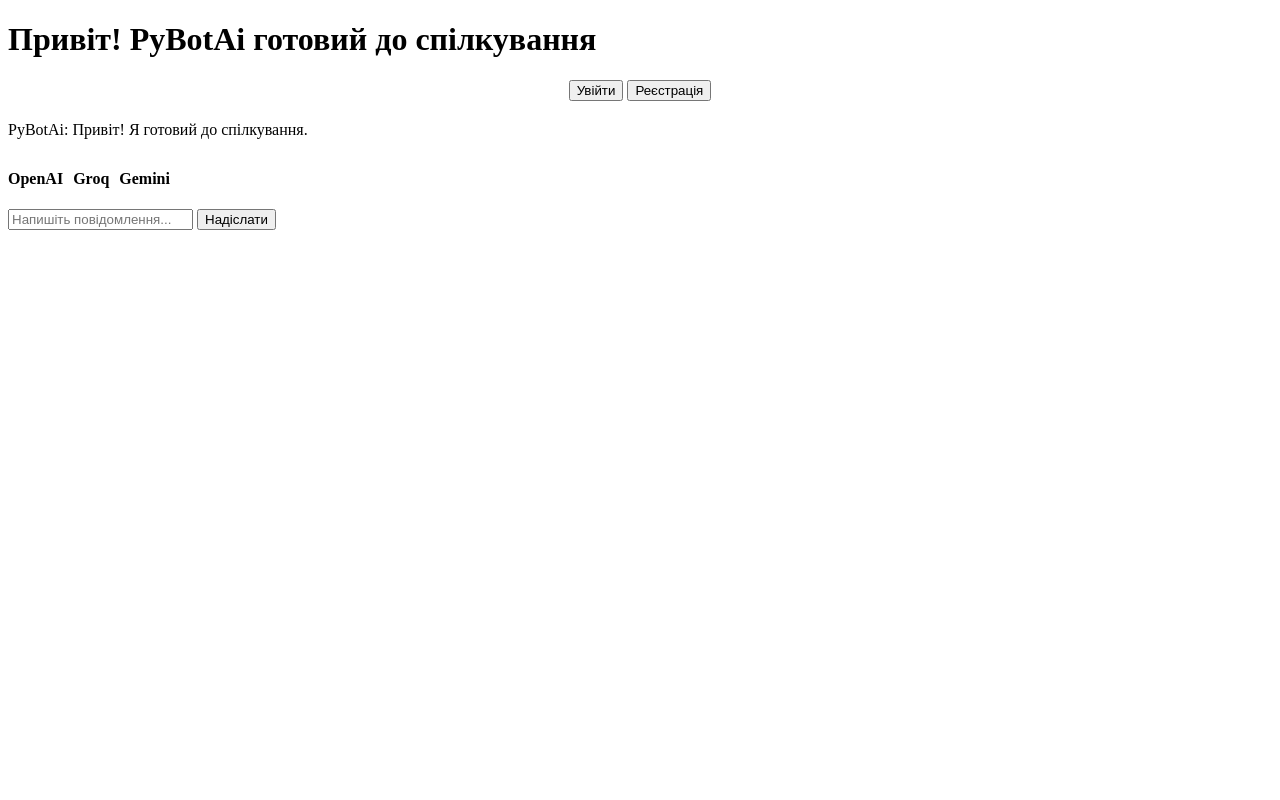
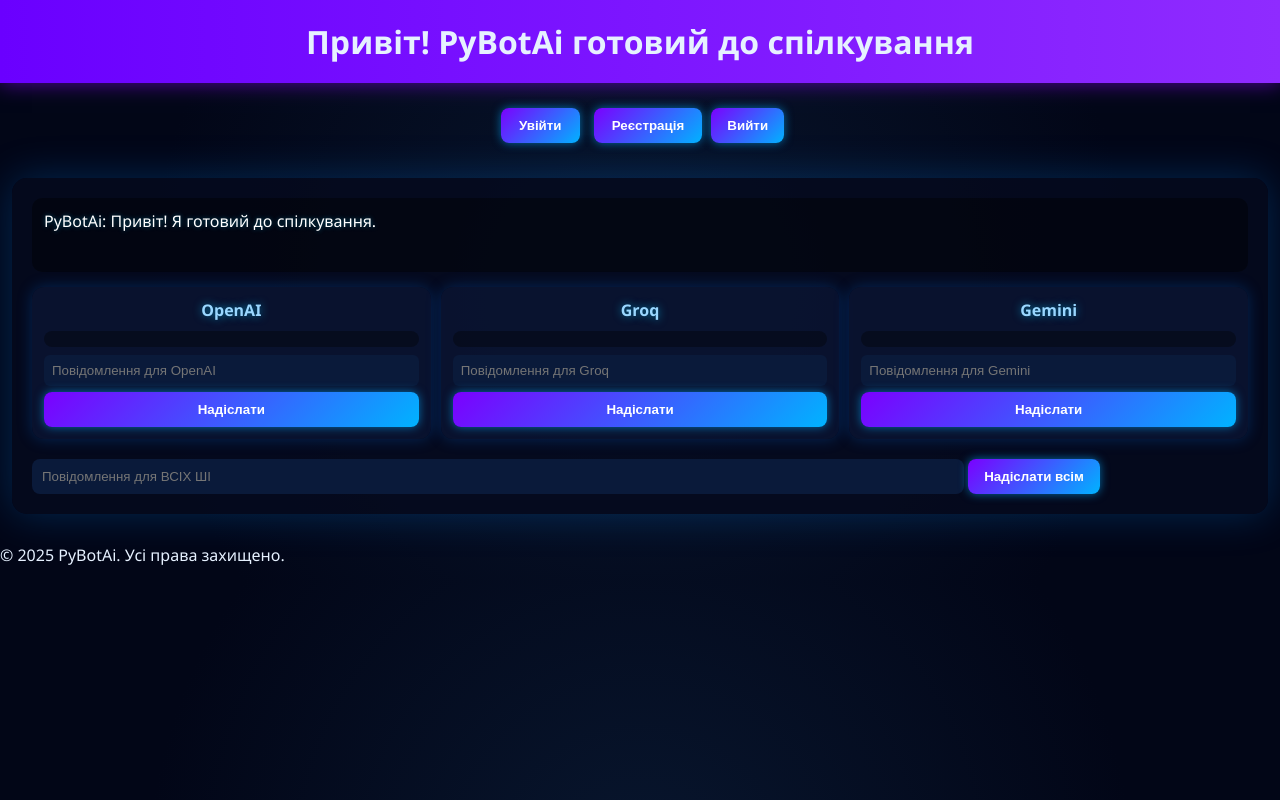
Before and after one commit to vladyslava-martyniuk/PYbotAI, a FastAPI app: page / in a window 1280 px wide. Run offline with FastAPI, Linux system fonts and the light colour scheme.

Commit message:
need to fix

```diff
--- a/main.py
+++ b/main.py
@@ -6,9 +6,11 @@
 from sqlalchemy.orm import Session
 from werkzeug.security import generate_password_hash, check_password_hash
 from pydantic import BaseModel
+from datetime import date
 
 from base import Base, engine, get_db
-from models.models_users import User
+from models.models_users import User, Review
+from models.models_ai import AiApi, AiApiModel
 
 # === Сервіси ШІ ===
 from services.openAi_service import OpenAiService
@@ -34,25 +36,45 @@
 # === База ===
 Base.metadata.create_all(bind=engine)
 
-# === Startup: ініціалізація ШІ ===
+# ==================== Startup ====================
 @app.on_event("startup")
 def startup_event():
+    # Ініціалізація ШІ
     app.state.openai_service = OpenAiService()
     app.state.groq_service = GroqService()
     app.state.gemini_service = GeminiService()
 
+    # Ініціалізація AiApi та AiApiModel
+    db: Session = next(get_db())
+    try:
+        if db.query(AiApi).count() == 0:
+            openai_api = AiApi(name="OpenAI", url="https://api.openai.com")
+            groq_api = AiApi(name="Groq", url="https://api.groq.com")
+            gemini_api = AiApi(name="Gemini", url="https://api.gemini.com")
+            db.add_all([openai_api, groq_api, gemini_api])
+            db.commit()
 
-# ================= INDEX =================
+            # Додаємо моделі
+            db.add_all([
+                AiApiModel(name="openai", ai_api_id=openai_api.id),
+                AiApiModel(name="groq", ai_api_id=groq_api.id),
+                AiApiModel(name="gemini", ai_api_id=gemini_api.id)
+            ])
+            db.commit()
+    finally:
+        db.close()
+
+# ==================== INDEX ====================
 @app.get("/", response_class=HTMLResponse)
 def index(request: Request):
     return templates.TemplateResponse("index.html", {"request": request})
 
-
-# ================= REGISTER =================
+# ==================== REGISTER ====================
 @app.post("/register")
 def register_user(username: str = Form(...), password: str = Form(...), db: Session = Depends(get_db)):
     if db.query(User).filter(User.username == username).first():
         return JSONResponse(status_code=400, content={"message": "Користувач вже існує"})
+
     hashed = generate_password_hash(password)
     user = User(username=username, password=hashed, email=f"{username}@test.com", age=18, role_id=1)
     db.add(user)
@@ -60,8 +82,7 @@
     db.refresh(user)
     return JSONResponse({"message": "Користувача створено"})
 
-
-# ================= LOGIN =================
+# ==================== LOGIN ====================
 @app.post("/login")
 def login_user(username: str = Form(...), password: str = Form(...), db: Session = Depends(get_db)):
     user = db.query(User).filter(User.username == username).first()
@@ -69,9 +90,7 @@
         return JSONResponse(status_code=400, content={"detail": "Неправильний логін або пароль"})
     return JSONResponse({"message": "Вхід успішний", "username": username})
 
-
-# ================= CRUD USERS =================
-# CREATE
+# ==================== CRUD USERS ====================
 @app.post("/users")
 def create_user_crud(username: str = Form(...), password: str = Form(...), db: Session = Depends(get_db)):
     if db.query(User).filter(User.username == username).first():
@@ -83,13 +102,11 @@
     db.refresh(user)
     return {"id": user.id, "username": user.username}
 
-# READ ALL
 @app.get("/users")
 def get_all_users(db: Session = Depends(get_db)):
     users = db.query(User).all()
     return [{"id": u.id, "username": u.username} for u in users]
 
-# READ ONE
 @app.get("/users/{user_id}")
 def get_user_crud(user_id: int, db: Session = Depends(get_db)):
     user = db.query(User).filter(User.id == user_id).first()
@@ -97,7 +114,6 @@
         raise HTTPException(404, "User not found")
     return {"id": user.id, "username": user.username}
 
-# UPDATE
 @app.put("/users/{user_id}")
 def update_user_crud(user_id: int, password: str = Form(...), db: Session = Depends(get_db)):
     user = db.query(User).filter(User.id == user_id).first()
@@ -107,7 +123,6 @@
     db.commit()
     return {"message": "Пароль оновлено"}
 
-# DELETE
 @app.delete("/users/{user_id}")
 def delete_user_crud(user_id: int, db: Session = Depends(get_db)):
     user = db.query(User).filter(User.id == user_id).first()
@@ -117,11 +132,10 @@
     db.commit()
     return {"message": "Користувача видалено"}
 
-
-# ================= CHAT (OpenAI / Groq / Gemini) =================
+# ==================== CHAT ====================
 class AIRequest(BaseModel):
     query: str
-    service: str  # openai / groq / gemini
+    service: str
     temperature: float = 0.7
     max_tokens: int = 150
 
@@ -135,15 +149,28 @@
         "groq": app.state.groq_service,
         "gemini": app.state.gemini_service
     }
-
     service = service_map.get(request.service.lower())
     if not service:
         return AIResponse(result="Невідомий сервіс")
-
     result = service.ask(request.query)
     return AIResponse(result=f"PyBotAi [{request.service.upper()}]: {result}")
 
+# ==================== REVIEW ====================
+class ReviewRequest(BaseModel):
+    service: str   # openai / groq / gemini
+    score: int     # 1-5
 
+@app.post("/review")
+def add_review(data: ReviewRequest, db: Session = Depends(get_db)):
+    ai_model = db.query(AiApiModel).filter(AiApiModel.name == data.service.lower()).first()
+    if not ai_model:
+        return {"status": "ignored"}
+    review = Review(user_id=1, ai_api_model_id=ai_model.id, date=date.today(), score=data.score)
+    db.add(review)
+    db.commit()
+    return {"status": "ok"}
+
+# ==================== RUN ====================
 if __name__ == "__main__":
     import uvicorn
     uvicorn.run("main:app", host="127.0.0.1", port=8000, reload=True)
--- a/static/css/styles.css
+++ b/static/css/styles.css
@@ -0,0 +1,184 @@
+/* ===== ОСНОВА ===== */
+body {
+    margin: 0;
+    font-family: "Segoe UI", Arial, sans-serif;
+    background: radial-gradient(circle at center, #08162e 0%, #020617 70%);
+    color: #e6f1ff;
+}
+
+/* ===== ЗАГОЛОВОК ===== */
+h1 {
+    text-align: center;
+    padding: 20px;
+    margin: 0;
+    background: linear-gradient(90deg, #6a00ff, #8f2bff);
+    box-shadow: 0 0 20px rgba(140, 0, 255, 0.6);
+}
+
+/* ===== КНОПКИ ВХОДУ ===== */
+#loginBtn,
+#registerBtn {
+    padding: 10px 18px;
+    margin: 5px;
+    border-radius: 8px;
+    border: none;
+    cursor: pointer;
+    background: linear-gradient(135deg, #7b00ff, #00b3ff);
+    color: white;
+    font-weight: bold;
+    box-shadow: 0 0 10px rgba(0, 170, 255, 0.6);
+    transition: 0.2s;
+}
+
+#loginBtn:hover,
+#registerBtn:hover {
+    transform: scale(1.05);
+}
+
+/* ===== ЛОГІН / РЕЄСТРАЦІЯ ===== */
+#loginBox,
+#registerBox {
+    width: 300px;
+    margin: 15px auto;
+    padding: 15px;
+    background: rgba(5, 10, 30, 0.85);
+    border-radius: 12px;
+    box-shadow: 0 0 20px rgba(0, 140, 255, 0.25);
+    text-align: center;
+}
+
+#loginBox input,
+#registerBox input {
+    width: 90%;
+    padding: 8px;
+    margin-bottom: 10px;
+    border-radius: 6px;
+    border: none;
+    background: #0a1a3a;
+    color: white;
+}
+
+#loginBox button,
+#registerBox button {
+    margin-top: 5px;
+}
+
+/* ===== ЧАТ ===== */
+#chatBox {
+    width: 95%;
+    max-width: 1400px;
+    margin: 30px auto;
+    background: rgba(5, 10, 30, 0.85);
+    border-radius: 15px;
+    padding: 20px;
+    box-shadow: 0 0 40px rgba(0, 140, 255, 0.25);
+}
+
+/* ===== ІСТОРІЯ КОРИСТУВАЧА ===== */
+#chatHistoryUser {
+    padding: 12px;
+    margin-bottom: 15px;
+    border-radius: 10px;
+    background: rgba(0, 0, 0, 0.4);
+    min-height: 50px;
+}
+
+/* ===== БЛОКИ ШІ ===== */
+#aiResponses {
+    display: flex;
+    gap: 15px;
+    margin-bottom: 20px;
+}
+
+/* ===== ОКРЕМИЙ ШІ-БЛОК ===== */
+.ai-box {
+    flex: 1;
+    background: rgba(10, 20, 50, 0.85);
+    border-radius: 12px;
+    padding: 12px;
+    box-shadow: 0 0 15px rgba(0, 120, 255, 0.25);
+    display: flex;
+    flex-direction: column;
+}
+
+/* Заголовок ШІ */
+.ai-box h4 {
+    text-align: center;
+    margin: 0 0 10px 0;
+    color: #9ad7ff;
+    text-shadow: 0 0 8px rgba(0, 200, 255, 0.6);
+}
+
+/* Чат ШІ */
+.ai-chat {
+    flex: 1;
+    background: rgba(0, 0, 0, 0.35);
+    border-radius: 8px;
+    padding: 8px;
+    margin-bottom: 8px;
+    overflow-y: auto;
+    font-size: 14px;
+}
+
+/* Інпут ШІ */
+.ai-input {
+    padding: 8px;
+    margin-bottom: 6px;
+    border-radius: 6px;
+    border: none;
+    background: #0a1a3a;
+    color: white;
+}
+
+/* ===== СПІЛЬНИЙ ІНПУТ ===== */
+#chatInput {
+    width: 75%;
+    padding: 10px;
+    border-radius: 8px;
+    border: none;
+    outline: none;
+    background: #0a1a3a;
+    color: white;
+}
+
+/* ===== КНОПКИ ===== */
+button {
+    padding: 10px 16px;
+    border-radius: 8px;
+    border: none;
+    cursor: pointer;
+    background: linear-gradient(135deg, #7b00ff, #00b3ff);
+    color: white;
+    font-weight: bold;
+    box-shadow: 0 0 10px rgba(0, 170, 255, 0.6);
+    transition: 0.2s;
+}
+
+button:hover {
+    transform: scale(1.05);
+    box-shadow: 0 0 18px rgba(0, 170, 255, 0.9);
+}
+
+/* ===== ПОВІДОМЛЕННЯ ===== */
+.user-message {
+    color: #9ad7ff;
+    margin-bottom: 6px;
+}
+
+.bot-message {
+    color: #ffffff;
+    margin-bottom: 6px;
+    text-shadow: 0 0 5px rgba(0, 200, 255, 0.4);
+}
+
+/* ===== АДАПТИВ ===== */
+@media (max-width: 900px) {
+    #aiResponses {
+        flex-direction: column;
+    }
+
+    #chatInput {
+        width: 100%;
+        margin-bottom: 10px;
+    }
+}
--- a/static/js/index.js
+++ b/static/js/index.js
@@ -1,13 +1,36 @@
-// =================== Логін/Реєстрація ===================
+// ===== Елементи DOM =====
 const loginBtn = document.getElementById("loginBtn");
 const registerBtn = document.getElementById("registerBtn");
+const logoutBtn = document.getElementById("logoutBtn");
 const loginBox = document.getElementById("loginBox");
 const registerBox = document.getElementById("registerBox");
+const greetingDiv = document.getElementById("greeting");
 
-loginBtn.onclick = () => loginBox.style.display = loginBox.style.display === "none" ? "block" : "none";
-registerBtn.onclick = () => registerBox.style.display = registerBox.style.display === "none" ? "block" : "none";
+const chatInput = document.getElementById("chatInput");
+const sendButton = document.getElementById("sendMsg");
+const chatHistoryUser = document.getElementById("chatHistoryUser");
 
-// Реєстрація
+// ===== Відображення форм =====
+loginBtn.onclick = () => {
+    loginBox.style.display = loginBox.style.display === "none" ? "block" : "none";
+    registerBox.style.display = "none";
+};
+registerBtn.onclick = () => {
+    registerBox.style.display = registerBox.style.display === "none" ? "block" : "none";
+    loginBox.style.display = "none";
+};
+
+// ===== Перевірка наявності увійденого користувача при завантаженні =====
+window.addEventListener("load", () => {
+    const nickname = localStorage.getItem("userNickname");
+    if (nickname) {
+        greetingDiv.innerText = `Привіт, ${nickname}!`;
+        loginBox.style.display = "none";
+        registerBox.style.display = "none";
+    }
+});
+
+// ===== Реєстрація =====
 document.getElementById("doRegister").onclick = async () => {
     const username = document.getElementById("regUsername").value;
     const password = document.getElementById("regPassword").value;
@@ -34,7 +57,7 @@
     }
 };
 
-// Логін
+// ===== Логін =====
 document.getElementById("doLogin").onclick = async () => {
     const username = document.getElementById("loginUsername").value;
     const password = document.getElementById("loginPassword").value;
@@ -50,7 +73,11 @@
         if (res.ok) {
             resultDiv.innerText = json.message;
             resultDiv.style.color = "green";
+
+            // Зберігаємо локально і показуємо привітання
             localStorage.setItem("userNickname", username);
+            greetingDiv.innerText = `Привіт, ${username}!`;
+
             setTimeout(() => loginBox.style.display = "none", 1500);
         } else {
             resultDiv.innerText = json.detail || json.message || "Помилка";
@@ -62,56 +89,110 @@
     }
 };
 
-// =================== Чат ===================
-const chatInput = document.getElementById("chatInput");
-const sendButton = document.getElementById("sendMsg");
-const chatHistoryUser = document.getElementById("chatHistoryUser");
+// ===== Вихід =====
+logoutBtn.addEventListener("click", () => {
+    localStorage.removeItem("userNickname");
+    greetingDiv.innerText = "";
+    loginBox.style.display = "block";
+    registerBox.style.display = "none";
+    alert("Ви вийшли з облікового запису.");
+});
 
-// Надсилання повідомлення
+// ===== Чат: Спільний інпут =====
 sendButton.onclick = async () => {
     const message = chatInput.value.trim();
     if (!message) return;
 
-    const nickname = localStorage.getItem("userNickname") || "Гість";
+    addUserMessage(message);
 
-    // Відображаємо повідомлення користувача
-    const userDiv = document.createElement("div");
-    userDiv.className = "user-message";
-    userDiv.innerText = `${nickname}: ${message}`;
-    chatHistoryUser.appendChild(userDiv);
+    const services = ["openai", "groq", "gemini"];
+    for (const service of services) {
+        await sendToAI(service, message);
+    }
 
-    // Список сервісів
-    const services = ["openai", "groq", "gemini"];
+    chatInput.value = "";
+};
 
-    for (const service of services) {
+// ===== Чат: окремі ШІ =====
+async function sendSingle(service) {
+    const input = document.getElementById(`${service}Input`);
+    const message = input.value.trim();
+    if (!message) return;
+
+    addUserMessage(`[${service.toUpperCase()}] ${message}`);
+    await sendToAI(service, message);
+
+    input.value = "";
+}
+
+// ===== Відправка на бекенд і додавання фідбеку =====
+async function sendToAI(service, message) {
     const chatDiv = document.getElementById(`${service}Chat`);
     const botDiv = document.createElement("div");
     botDiv.className = "bot-message";
-        botDiv.innerText = `⏳ ${service.toUpperCase()} думає...`;
+    botDiv.innerText = "⏳ Думає...";
     chatDiv.appendChild(botDiv);
-        chatDiv.scrollTop = chatDiv.scrollHeight;
 
-        // Відправляємо на бекенд
-        const data = { query: message, service: service, temperature: 0.7, max_tokens: 150 };
     try {
         const res = await fetch("/send_message", {
             method: "POST",
             headers: { "Content-Type": "application/json" },
-                body: JSON.stringify(data)
+            body: JSON.stringify({ query: message, service: service, temperature: 0.7, max_tokens: 150 })
         });
         const json = await res.json();
-            botDiv.innerText = json.result ? `PyBotAi: ${json.result}` : "Помилка ШІ";
-        } catch (e) {
+        botDiv.innerText = json.result || "Помилка ШІ";
+
+        addFeedback(botDiv, service);
+    } catch {
         botDiv.innerText = "Помилка сервера";
+        addFeedback(botDiv, service);
     }
 
     chatDiv.scrollTop = chatDiv.scrollHeight;
 }
 
-    chatInput.value = "";
-};
+// ===== Фідбек для ШІ =====
+function addFeedback(botDiv, service) {
+    const feedbackDiv = document.createElement("div");
+    feedbackDiv.style.marginTop = "5px";
 
-// Відправка по Enter
+    const thumbsUp = document.createElement("button");
+    thumbsUp.innerText = "👍";
+    thumbsUp.onclick = () => sendFeedback(service, botDiv, "like");
+
+    const thumbsDown = document.createElement("button");
+    thumbsDown.innerText = "👎";
+    thumbsDown.onclick = () => sendFeedback(service, botDiv, "dislike");
+
+    feedbackDiv.appendChild(thumbsUp);
+    feedbackDiv.appendChild(thumbsDown);
+    botDiv.appendChild(feedbackDiv);
+}
+
+async function sendFeedback(service, botDiv, type) {
+    const username = localStorage.getItem("userNickname");
+    if (!username) { alert("Щоб залишити фідбек, потрібно увійти"); return; }
+
+    try {
+        await fetch("/feedback", {
+            method: "POST",
+            headers: { "Content-Type": "application/json" },
+            body: JSON.stringify({ service: service, feedback: type })
+        });
+        botDiv.querySelectorAll("button").forEach(b => b.disabled = true);
+    } catch (e) { alert("Помилка при відправці фідбеку"); }
+}
+
+// ===== Додаємо повідомлення користувача =====
+function addUserMessage(text) {
+    const nickname = localStorage.getItem("userNickname") || "Гість";
+    const div = document.createElement("div");
+    div.className = "user-message";
+    div.innerText = `${nickname}: ${text}`;
+    chatHistoryUser.appendChild(div);
+}
+
+// ===== Enter для відправки =====
 chatInput.addEventListener("keypress", (e) => {
     if (e.key === "Enter") sendButton.click();
 });
--- a/templates/index.html
+++ b/templates/index.html
@@ -4,14 +4,17 @@
     <meta charset="UTF-8">
     <meta name="viewport" content="width=device-width, initial-scale=1.0">
     <title>PyBotAi — Твій ШІ Помічник</title>
-    <link rel="stylesheet" href="/static/css/styles.css">
+ <link rel="stylesheet" href="../static/css/styles.css">
+
 </head>
 <body>
+
 <h1>Привіт! PyBotAi готовий до спілкування</h1>
-
+<div id="greeting" style="text-align:center; margin-bottom:20px; font-weight:bold;"></div>
 <div style="text-align:center; margin-bottom:20px;">
     <button id="loginBtn">Увійти</button>
     <button id="registerBtn">Реєстрація</button>
+    <button id="logoutBtn">Вийти</button>
 </div>
 
 <!-- Логін -->
@@ -32,30 +35,47 @@
 
 <!-- Чат -->
 <div id="chatBox">
+
+    <!-- Повідомлення користувача -->
     <div id="chatHistoryUser">
-        <div class="user-message">PyBotAi: Привіт! Я готовий до спілкування.</div>
+        <div class="bot-message">PyBotAi: Привіт! Я готовий до спілкування.</div>
     </div>
 
-    <!-- Три блоки для кожного ШІ -->
+    <!-- Блоки ШІ -->
     <div id="aiResponses" style="display: flex; gap: 10px; margin-top: 10px;">
-        <div id="openaiBox" class="ai-box">
+        <!-- OpenAI -->
+        <div class="ai-box">
             <h4>OpenAI</h4>
             <div class="ai-chat" id="openaiChat"></div>
+            <input class="ai-input" id="openaiInput" placeholder="Повідомлення для OpenAI">
+            <button onclick="sendSingle('openai')">Надіслати</button>
         </div>
-        <div id="groqBox" class="ai-box">
+
+        <!-- Groq -->
+        <div class="ai-box">
             <h4>Groq</h4>
             <div class="ai-chat" id="groqChat"></div>
+            <input class="ai-input" id="groqInput" placeholder="Повідомлення для Groq">
+            <button onclick="sendSingle('groq')">Надіслати</button>
         </div>
-        <div id="geminiBox" class="ai-box">
+
+        <!-- Gemini -->
+        <div class="ai-box">
             <h4>Gemini</h4>
             <div class="ai-chat" id="geminiChat"></div>
+            <input class="ai-input" id="geminiInput" placeholder="Повідомлення для Gemini">
+            <button onclick="sendSingle('gemini')">Надіслати</button>
         </div>
     </div>
 
-    <input id="chatInput" placeholder="Напишіть повідомлення...">
-    <button id="sendMsg">Надіслати</button>
+    <!-- СПІЛЬНИЙ ІНПУТ (для всіх ШІ) -->
+    <input id="chatInput" placeholder="Повідомлення для ВСІХ ШІ">
+    <button id="sendMsg">Надіслати всім</button>
+
 </div>
-
+<footer>
+    <p>© 2025 PyBotAi. Усі права захищено.</p>
+</footer>
 <script src="/static/js/index.js"></script>
 </body>
 </html>
```
Lines whose indentation alone changed are shown as unchanged.
